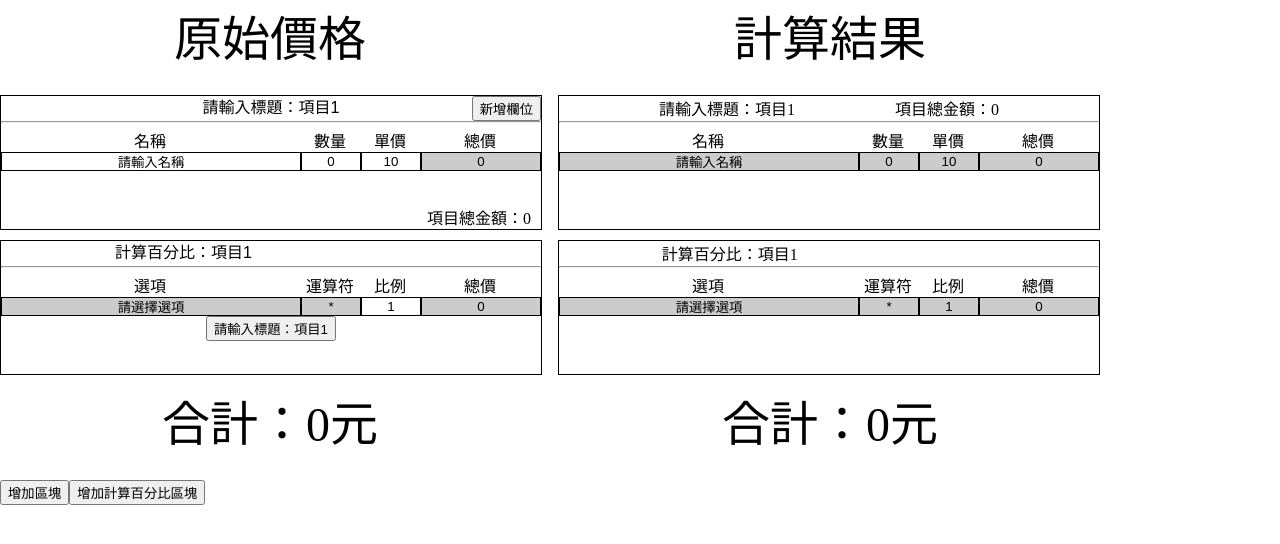
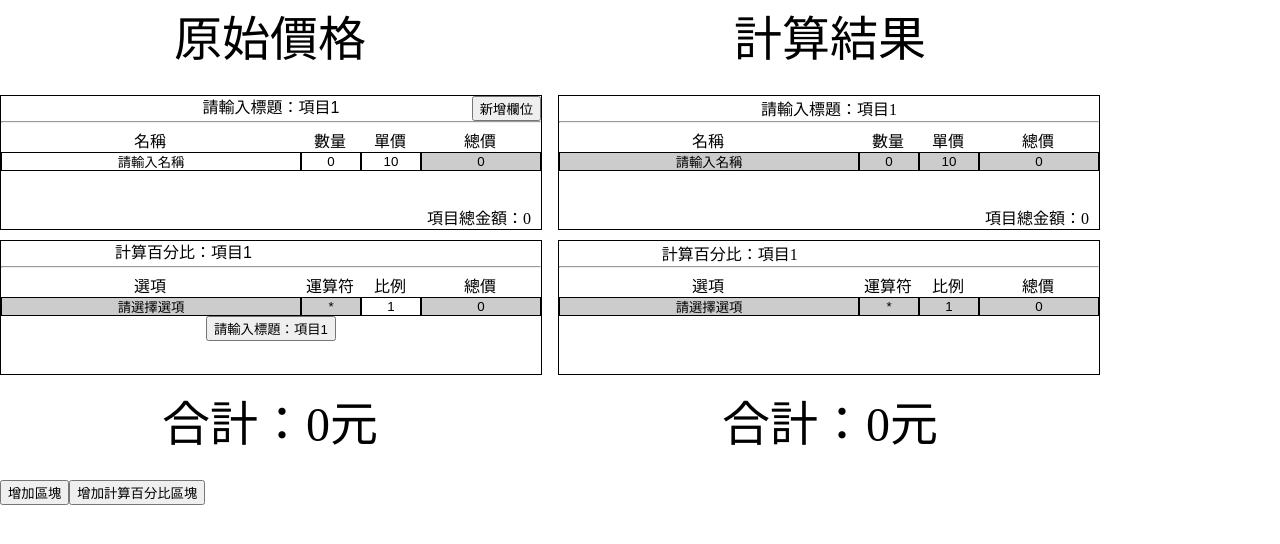
Before and after one commit to ProFusionInformationTechnology/Calculate-quote, an Angular app: page / in a window 1280 px wide. Shown: the top 544 px of the page. Built offline with nearby package versions, Linux system fonts and the light colour scheme.

Commit message:
[修正] 修改區塊中顯示總金額位置

```diff
--- a/src/app/component/block-area/block-area.component.html
+++ b/src/app/component/block-area/block-area.component.html
@@ -24,7 +24,6 @@
     <div class="component-area">
         <div class="title">
             <span>{{list.name}}</span>
-            <span>項目總金額：{{list.caTotal}}</span>
         </div>
         <hr>
         <div class="children-area">
@@ -41,5 +40,6 @@
                 <input type="number" class="total" [(ngModel)]="val.caTotal" readonly>
             </div>
         </ng-container>
+        <span class="show-total">項目總金額：{{list.orTotal}}</span>
     </div>
 </div>
```
